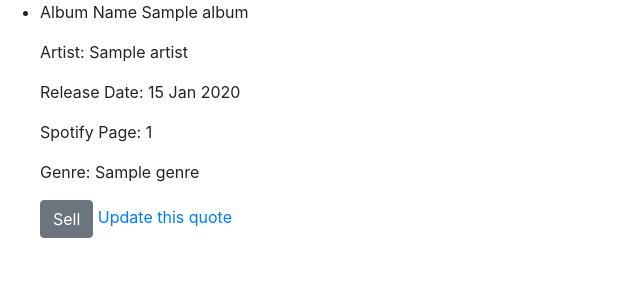
After one commit to mbone1/Albuy-Marketplace, a Node server app: template views/sell.handlebars in a window 1280 px wide. The commit adds this page. Shown: the top 300 px of the page, without its empty margins (0-640 px from the left). Run offline with Node 20, Linux system fonts and the light colour scheme; the template is opened without the code that fills it: most values are stand-ins (such as "Sample title", 1, 10 or a date in 2020); some libraries are stand-ins or nearby versions.

Commit message:
installed handlebars

```diff
--- a/config/config.json
+++ b/config/config.json
@@ -2,7 +2,7 @@
   "development": {
     "username": "root",
     "password": null,
-    "database": "passport_demo",
+    "database": "albums_db",
     "host": "127.0.0.1",
     "dialect": "mysql"
   },
--- a/package.json
+++ b/package.json
@@ -15,7 +15,8 @@
   "license": "ISC",
   "dependencies": {
     "bcryptjs": "2.4.3",
-    "express": "^4.17.0",
+    "express": "^4.17.1",
+    "express-handlebars": "^5.1.0",
     "express-session": "^1.16.1",
     "mysql2": "^1.6.5",
     "passport": "^0.4.0",
--- /dev/null
+++ b/schema.sql
@@ -0,0 +1,2 @@
+DROP DATABASE IF EXISTS `albums_db`;
+CREATE DATABASE `albums_db`;
--- a/views/layouts/main.handlebars
+++ b/views/layouts/main.handlebars
@@ -2,11 +2,15 @@
 <html lang="en">
 <head>
 	<meta charset="UTF-8">
+    <link rel="stylesheet" href="https://stackpath.bootstrapcdn.com/bootstrap/4.5.2/css/bootstrap.min.css" integrity="sha384-JcKb8q3iqJ61gNV9KGb8thSsNjpSL0n8PARn9HuZOnIxN0hoP+VmmDGMN5t9UJ0Z" crossorigin="anonymous">
 	<title>Albums
     </title>
-	<script src="https://code.jquery.com/jquery.js"></script>
 </head>
 <body>
 	{{{ body }}}
+
+    <script src="https://code.jquery.com/jquery-3.5.1.js" integrity="sha384-DfXdz2htPH0lsSSs5nCTpuj/zy4C+OGpamoFVy38MVBnE+IbbVYUew+OrCXaRkfj" crossorigin="anonymous"></script>
+<script src="https://cdn.jsdelivr.net/npm/popper.js@1.16.1/dist/umd/popper.min.js" integrity="sha384-9/reFTGAW83EW2RDu2S0VKaIzap3H66lZH81PoYlFhbGU+6BZp6G7niu735Sk7lN" crossorigin="anonymous"></script>
+<script src="https://stackpath.bootstrapcdn.com/bootstrap/4.5.2/js/bootstrap.min.js" integrity="sha384-B4gt1jrGC7Jh4AgTPSdUtOBvfO8shuf57BaghqFfPlYxofvL8/KUEfYiJOMMV+rV" crossorigin="anonymous"></script>
 </body>
 </html>
--- /dev/null
+++ b/views/sell.handlebars
@@ -0,0 +1,15 @@
+<ul>
+  {{#each albums}}
+  	<li>
+  		<p><span class="label">Album Name</span> {{this.albumName}}</p>
+      <p><span class="label">Artist:</span> {{this.artist}}</p>
+      <p><span class="label">Release Date:</span> {{this.relDate}}</p>
+      <p><span class="label">Spotify Page:</span> {{this.spotPage}}</p>
+      <p><span class="label">Genre:</span> {{this.genre}}</p>
+
+      <button type="button" class="btn btn-secondary">Sell</button>
+
+      <a href="/{{this.id}}">Update this quote</a>
+  	</li>
+  {{/each}}
+</ul>
```
Also changed, not shown: routes/html-routes.js (+10 -0 lines), views/buy.handlebars (added, +15 -0 lines), views/index.handlebars (deleted, +0 -13 lines), 1 other file.
